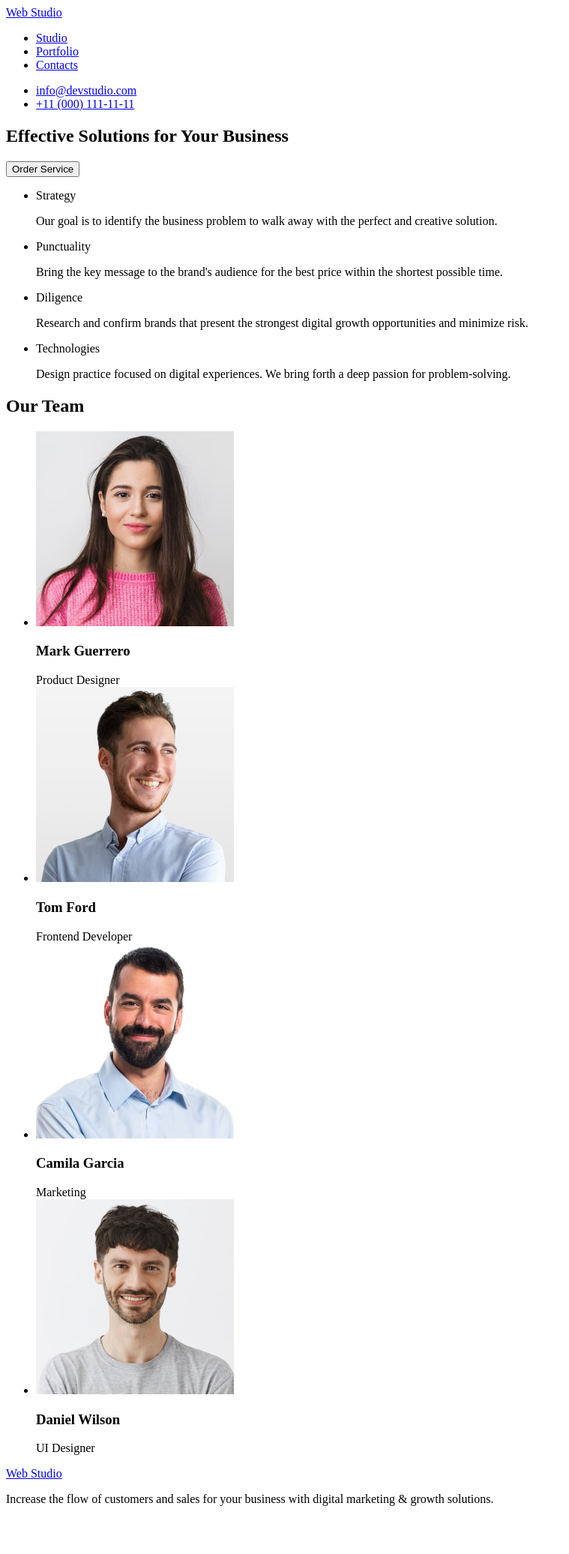
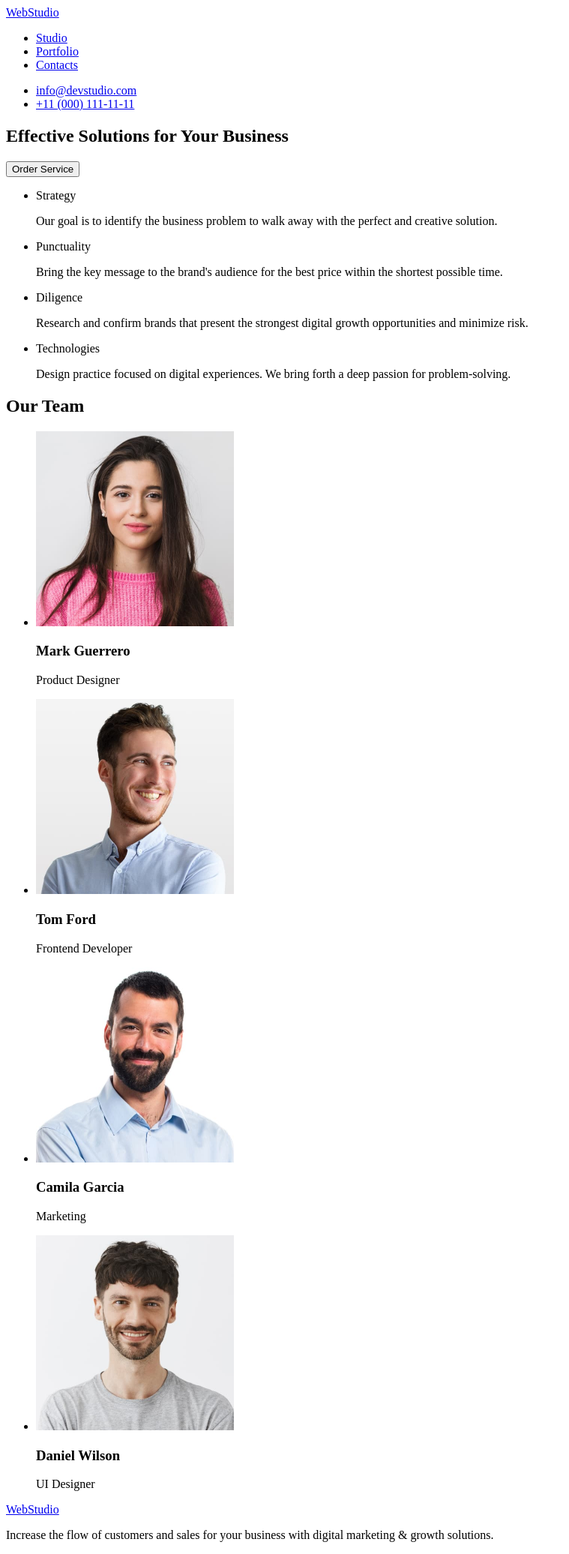
Before and after one commit to IvankoBoichuk/goit-markup-hw-01, a plain HTML site: page index.html in a window 1280 px wide. Shown: the whole page at 75% size, without its empty margins (0-759 px from the left). Before the commit the page ends 2024 px from the top, so only its background shows below. Drawn offline with Linux system fonts and the light colour scheme.

Commit message:
fix bugs

```diff
--- a/index.html
+++ b/index.html
@@ -7,21 +7,18 @@
   </head>
   <body>
     <header>
+      <a href="/">WebStudio</a>
       <nav>
-        <a href="/">
-          <span>Web</span>
-          Studio
-        </a>
         <ul>
           <li><a href="/studio">Studio</a></li>
           <li><a href="/portfolio">Portfolio</a></li>
           <li><a href="/contacts">Contacts</a></li>
         </ul>
-        <ul>
-          <li><a href="mailto:info@devstudio.com">info@devstudio.com</a></li>
-          <li><a href="tel:+110001111111">+11 (000) 111-11-11</a></li>
-        </ul>
       </nav>
+      <ul>
+        <li><a href="mailto:info@devstudio.com">info@devstudio.com</a></li>
+        <li><a href="tel:+110001111111">+11 (000) 111-11-11</a></li>
+      </ul>
     </header>
     <main>
       <section id="offer">
@@ -71,7 +68,7 @@
               alt="Mark Guerrero"
             />
             <h3>Mark Guerrero</h3>
-            <span>Product Designer</span>
+            <p>Product Designer</p>
           </li>
           <li>
             <img
@@ -81,7 +78,7 @@
               alt="Tom Ford"
             />
             <h3>Tom Ford</h3>
-            <span>Frontend Developer</span>
+            <p>Frontend Developer</p>
           </li>
           <li>
             <img
@@ -91,7 +88,7 @@
               alt="Camila Garcia"
             />
             <h3>Camila Garcia</h3>
-            <span>Marketing</span>
+            <p>Marketing</p>
           </li>
           <li>
             <img
@@ -101,16 +98,13 @@
               alt="Daniel Wilson"
             />
             <h3>Daniel Wilson</h3>
-            <span>UI Designer</span>
+            <p>UI Designer</p>
           </li>
         </ul>
       </section>
     </main>
     <footer>
-      <a href="/">
-        <span>Web</span>
-        Studio
-      </a>
+      <a href="/">WebStudio</a>
       <p>
         Increase the flow of customers and sales for your business with digital
         marketing & growth solutions.
```
